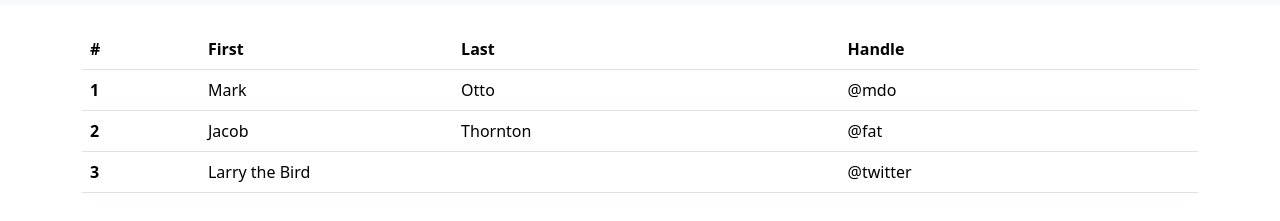
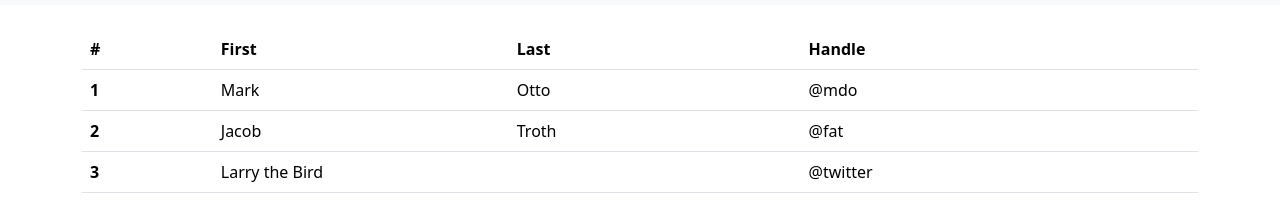
Before and after one commit to maalhakim/wdp72, a plain HTML site: page sesi-3/latihan1.html in a window 1280 px wide. Shown: the part 51-272 px from the top of the page. Drawn offline with nearby package versions, Linux system fonts and the light colour scheme.

Commit message:
Update latihan1.html

```diff
--- a/sesi-3/latihan1.html
+++ b/sesi-3/latihan1.html
@@ -61,7 +61,7 @@
           <tr>
             <th scope="row">2</th>
             <td>Jacob</td>
-            <td>Thornton</td>
+            <td>Troth</td>
             <td>@fat</td>
           </tr>
           <tr>
```
